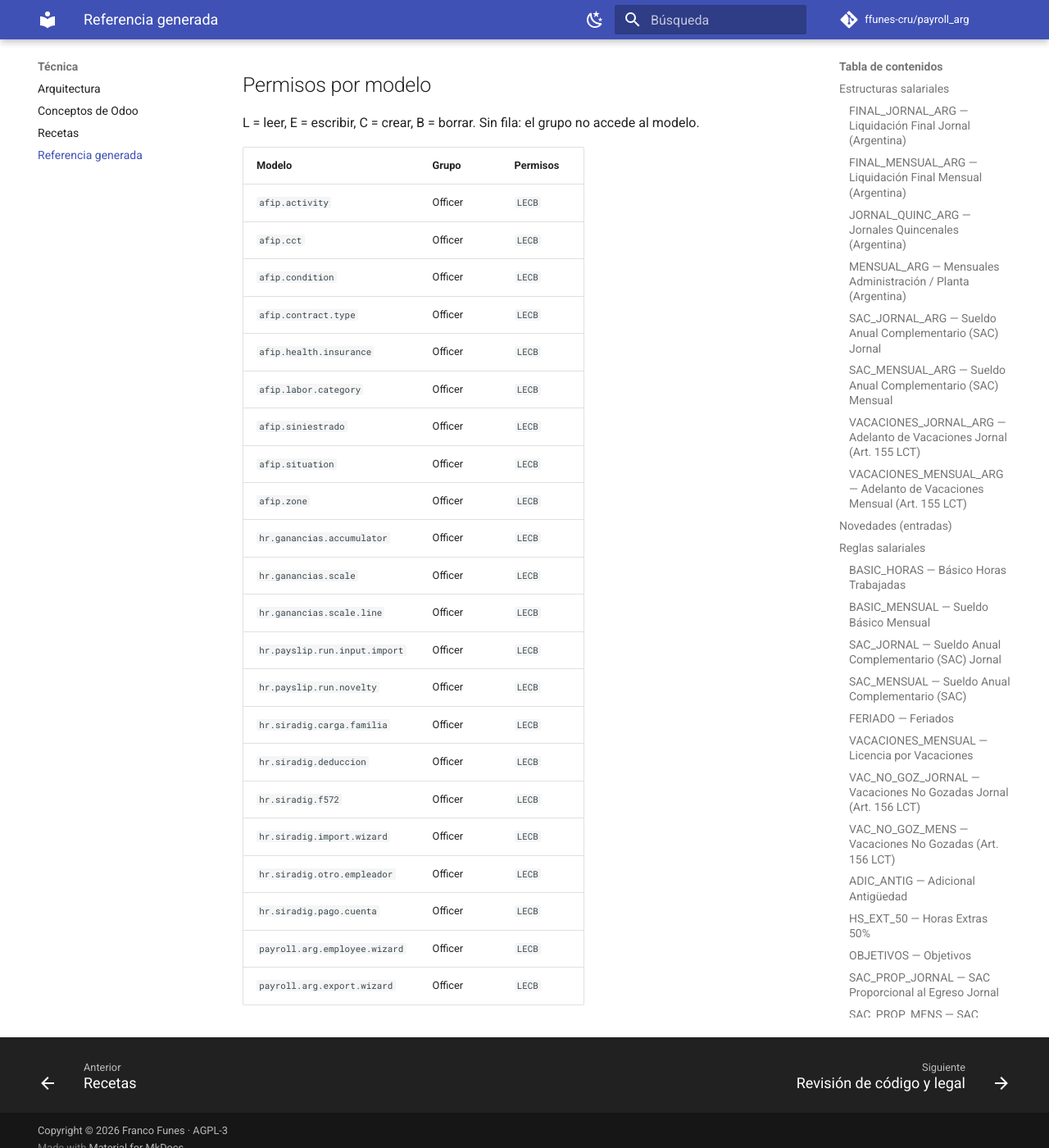
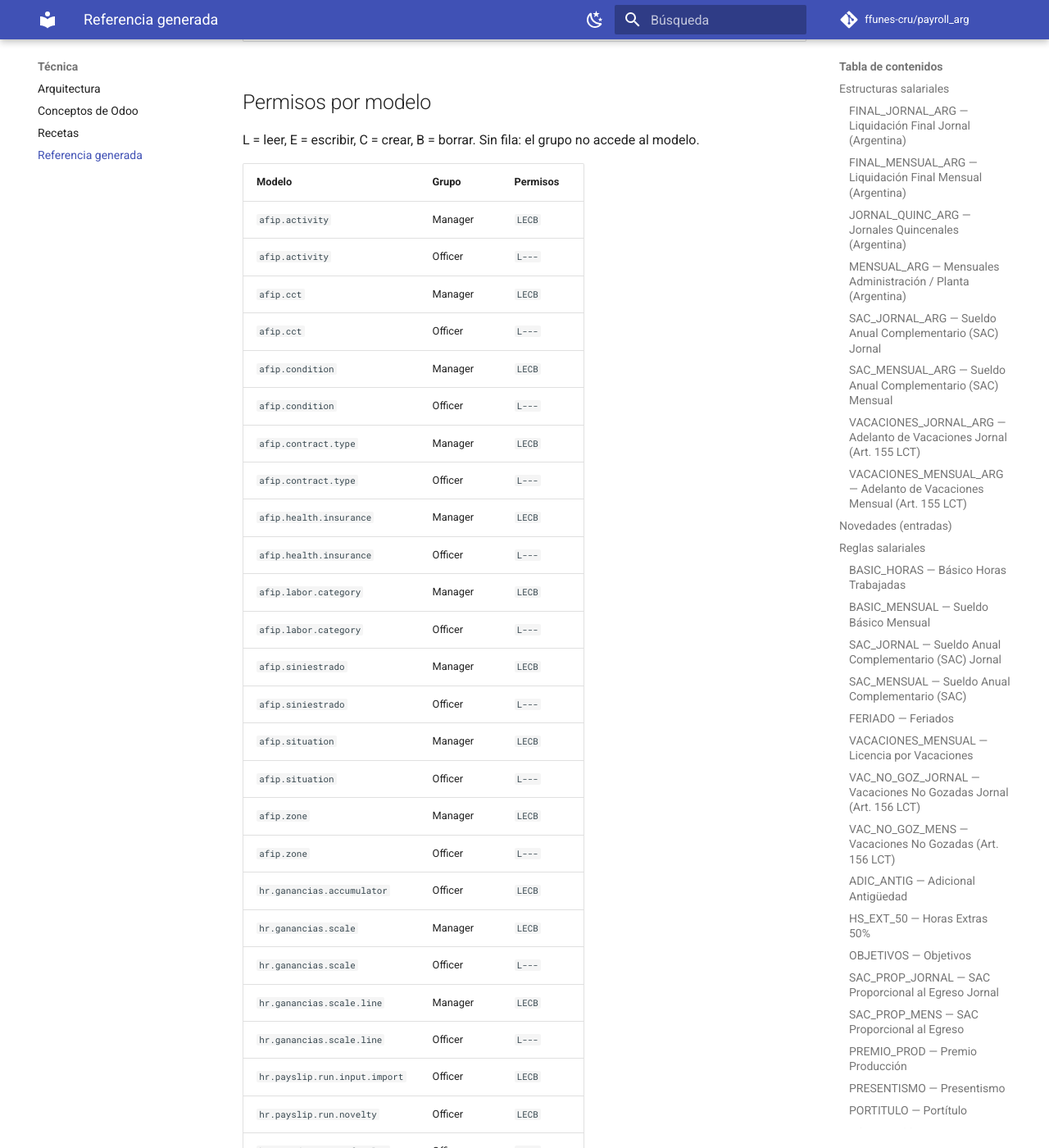
Before and after one commit to ffunes-cru/payroll_arg, an MkDocs documentation site: the page built from docs/referencia.md, in a window 1280 px wide and 1400 px high, scrolled down 54292 px. Shown: the whole window at 82% size. Built offline with MkDocs 1.6.1 and Material for MkDocs 9.7.7, drawn with Linux system fonts in a browser that asks for light colours; comment, search, counter and statistics services are not loaded; some of the changed text lies outside the part shown.

Commit message:
fix(payroll_arg): S6 only payroll managers change configuration
Payroll / Officer could edit convenios, labor categories, AFIP tables and
the Ganancias scale, and run "Actualizar Sueldos de Contratos" (a mass wage
change). Officers now read them; Payroll / Manager edits them. The mass
update checks write access on the category and its button is manager-only.

Co-Authored-By: Claude Opus 5.5 <noreply@anthropic.com>

```diff
--- a/docs/referencia.md
+++ b/docs/referencia.md
@@ -1542,18 +1542,29 @@ L = leer, E = escribir, C = crear, B = borrar. Sin fila: el grupo no accede al m
 
 | Modelo | Grupo | Permisos |
 |---|---|---|
-| `afip.activity` | Officer | `LECB` |
-| `afip.cct` | Officer | `LECB` |
-| `afip.condition` | Officer | `LECB` |
-| `afip.contract.type` | Officer | `LECB` |
-| `afip.health.insurance` | Officer | `LECB` |
-| `afip.labor.category` | Officer | `LECB` |
-| `afip.siniestrado` | Officer | `LECB` |
-| `afip.situation` | Officer | `LECB` |
-| `afip.zone` | Officer | `LECB` |
+| `afip.activity` | Manager | `LECB` |
+| `afip.activity` | Officer | `L---` |
+| `afip.cct` | Manager | `LECB` |
+| `afip.cct` | Officer | `L---` |
+| `afip.condition` | Manager | `LECB` |
+| `afip.condition` | Officer | `L---` |
+| `afip.contract.type` | Manager | `LECB` |
+| `afip.contract.type` | Officer | `L---` |
+| `afip.health.insurance` | Manager | `LECB` |
+| `afip.health.insurance` | Officer | `L---` |
+| `afip.labor.category` | Manager | `LECB` |
+| `afip.labor.category` | Officer | `L---` |
+| `afip.siniestrado` | Manager | `LECB` |
+| `afip.siniestrado` | Officer | `L---` |
+| `afip.situation` | Manager | `LECB` |
+| `afip.situation` | Officer | `L---` |
+| `afip.zone` | Manager | `LECB` |
+| `afip.zone` | Officer | `L---` |
 | `hr.ganancias.accumulator` | Officer | `LECB` |
-| `hr.ganancias.scale` | Officer | `LECB` |
-| `hr.ganancias.scale.line` | Officer | `LECB` |
+| `hr.ganancias.scale` | Manager | `LECB` |
+| `hr.ganancias.scale` | Officer | `L---` |
+| `hr.ganancias.scale.line` | Manager | `LECB` |
+| `hr.ganancias.scale.line` | Officer | `L---` |
 | `hr.payslip.run.input.import` | Officer | `LECB` |
 | `hr.payslip.run.novelty` | Officer | `LECB` |
 | `hr.siradig.carga.familia` | Officer | `LECB` |
```
Also changed, not shown: other parts of docs/referencia.md (+1 -1 lines), 4 other files.
